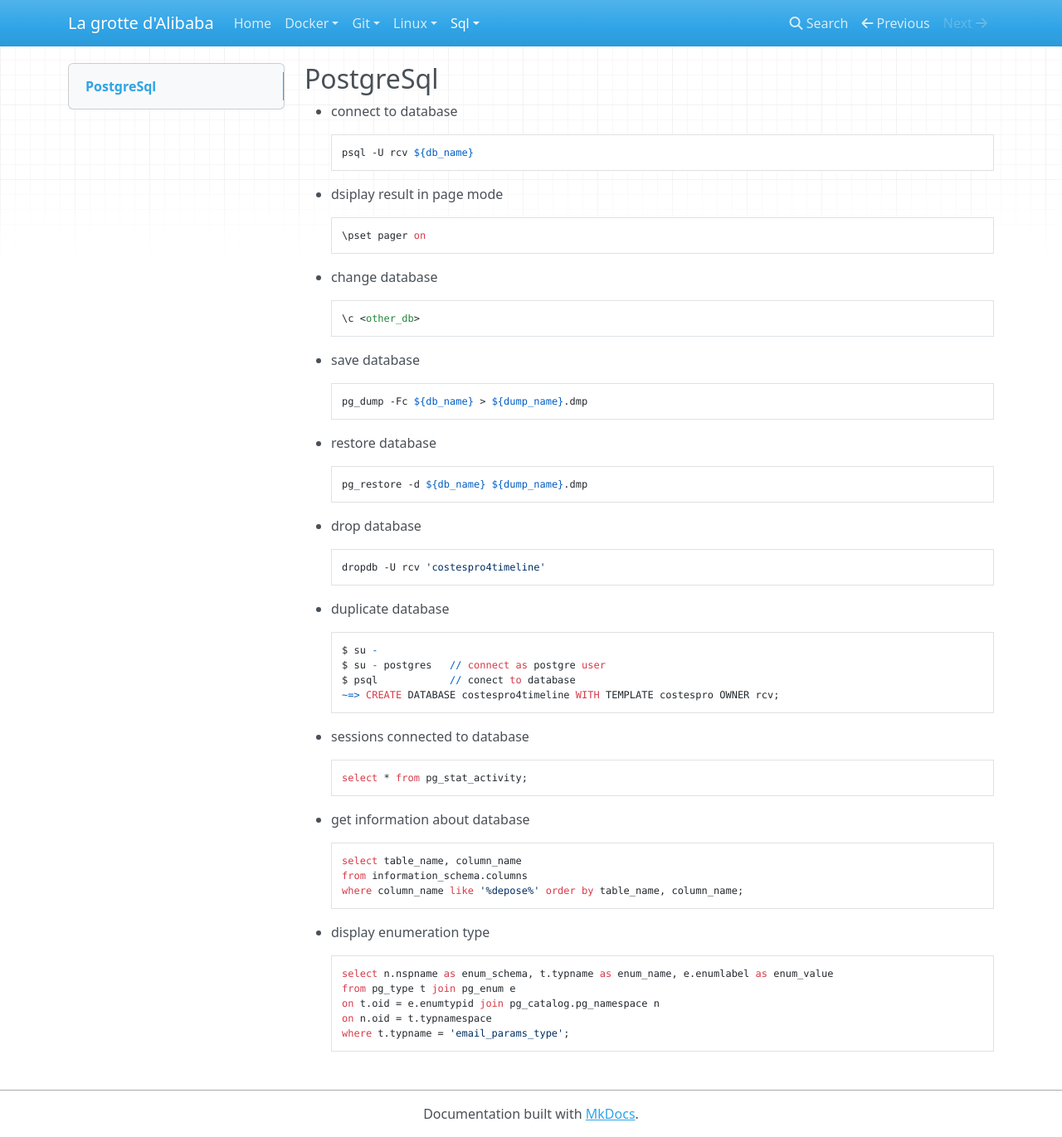
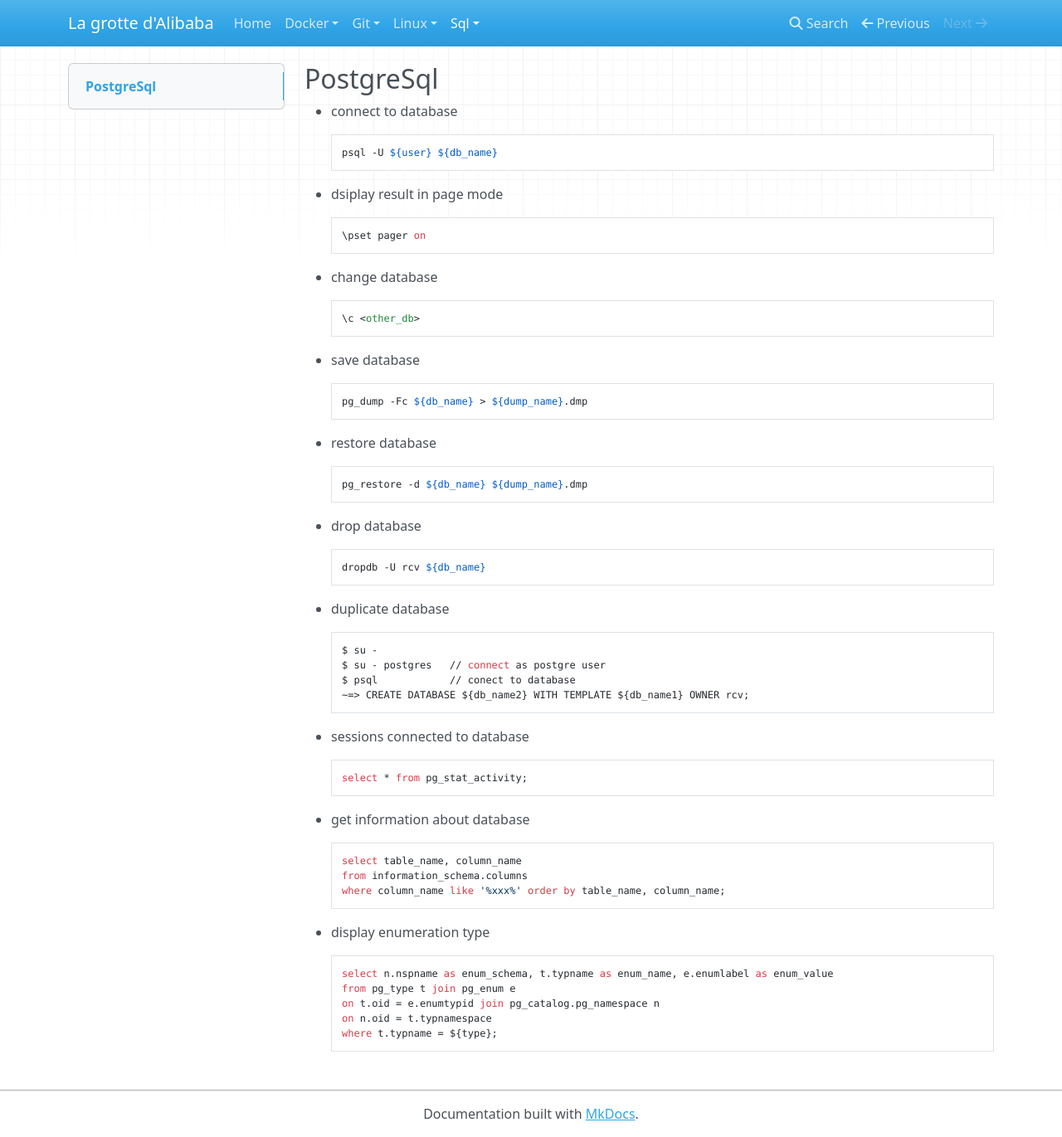
Before and after one commit to rvanlande/rvanlande.github.io, an MkDocs documentation site: the page built from docs/sql/sql.md, in a window 1280 px wide and 1371 px high. Shown: the whole window at 83% size. Built offline with MkDocs 1.6.1, drawn with Linux system fonts in a browser that asks for light colours; nearby versions of some CDN libraries.

Commit message:
update sql docs

```diff
--- a/docs/sql/sql.md
+++ b/docs/sql/sql.md
@@ -2,7 +2,7 @@
 
 * connect to database
 
-        psql -U rcv ${db_name}
+        psql -U ${user} ${db_name}
 
 * dsiplay result in page mode
 
@@ -22,14 +22,14 @@
 
 * drop database
 
-        dropdb -U rcv 'costespro4timeline'
+        dropdb -U rcv ${db_name}
 
 * duplicate database
 
         $ su -
         $ su - postgres   // connect as postgre user
         $ psql            // conect to database
-        ~=> CREATE DATABASE costespro4timeline WITH TEMPLATE costespro OWNER rcv;
+        ~=> CREATE DATABASE ${db_name2} WITH TEMPLATE ${db_name1} OWNER rcv;
 
 * sessions connected to database
 
@@ -39,7 +39,7 @@
 
         select table_name, column_name
         from information_schema.columns
-        where column_name like '%depose%' order by table_name, column_name;
+        where column_name like '%xxx%' order by table_name, column_name;
 
 * display enumeration type
 
@@ -47,4 +47,4 @@
         from pg_type t join pg_enum e
         on t.oid = e.enumtypid join pg_catalog.pg_namespace n
         on n.oid = t.typnamespace
-        where t.typname = 'email_params_type';
+        where t.typname = ${type};
```
